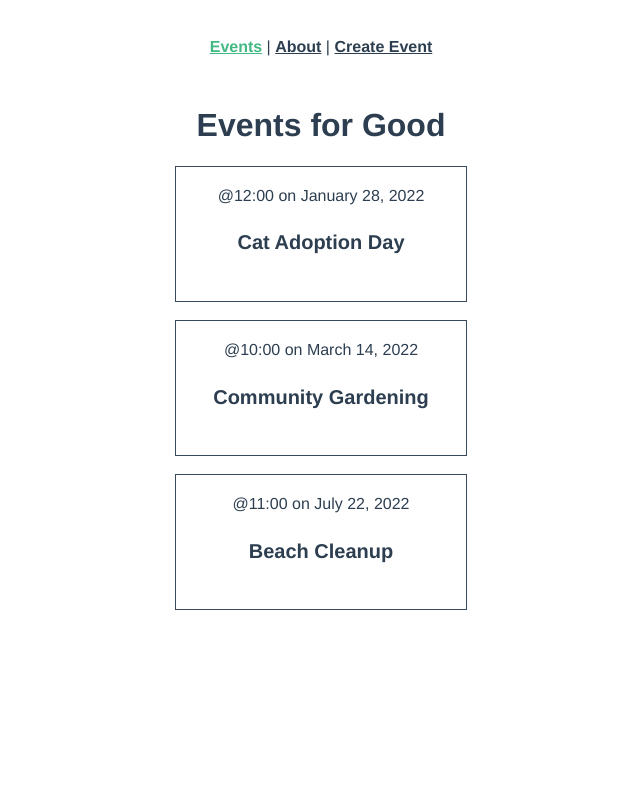
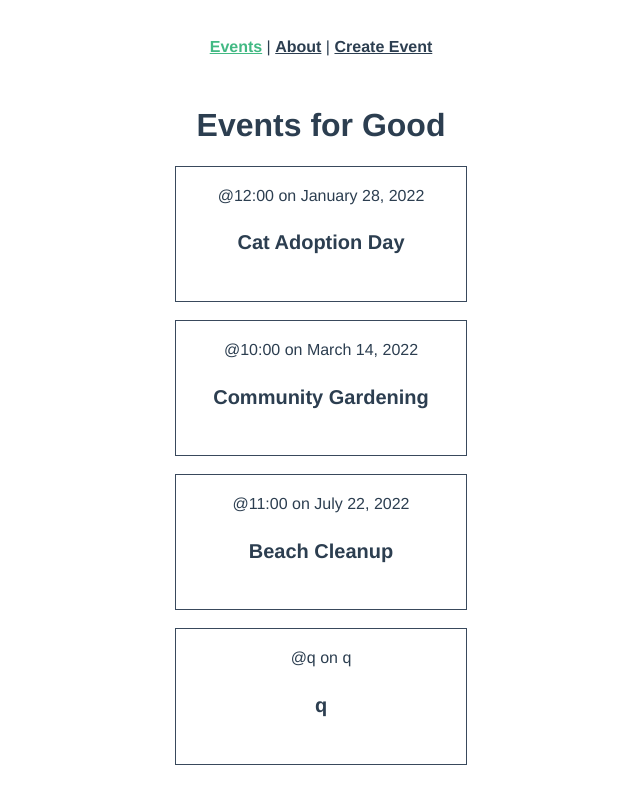
Before and after one commit to MrGultekin/vuex-intro, a Vue app: page / in a window 1280 px wide. Shown: the whole page, without its empty margins (319-959 px from the left). Built offline with nearby package versions, Linux system fonts and the light colour scheme; data requests are answered from the project's data file.

Commit message:
it creates event now

```diff
--- a/db.json
+++ b/db.json
@@ -29,6 +29,16 @@
       "date": "July 22, 2022",
       "time": "11:00",
       "organizer": "Carey Wales"
+    },
+    {
+      "id": "ea556163-fc8e-4ef5-9782-816b53d63556",
+      "category": "education",
+      "title": "q",
+      "description": "q",
+      "location": "q",
+      "date": "q",
+      "time": "q",
+      "organizer": "Mustafa Rosenthal"
     }
   ]
 }
--- a/src/services/EventService.js
+++ b/src/services/EventService.js
@@ -15,5 +15,8 @@ export default {
   },
   getEvent(id) {
     return apiClient.get('/events/' + id)
+  },
+  postEvent(event) {
+    return apiClient.post('/events', event)
   }
 }
--- a/src/views/EventCreate.vue
+++ b/src/views/EventCreate.vue
@@ -45,6 +45,7 @@
 
 <script>
 import { v4 as uuidv4 } from 'uuid'
+import EventService from '@/services/EventService'
 
 export default {
   data() {
@@ -72,9 +73,16 @@ export default {
   },
   methods: {
     onSubmit() {
-      this.event.id = uuidv4();
+      this.event.id = uuidv4()
       this.event.organizer = this.$store.state.user
       console.log('Event:', this.event)
+      EventService.postEvent(this.event)
+        .then(() => {
+          // todo add event to Vuex store
+        })
+        .catch(error => {
+          console.log(error)
+        })
     }
   }
 }
```
